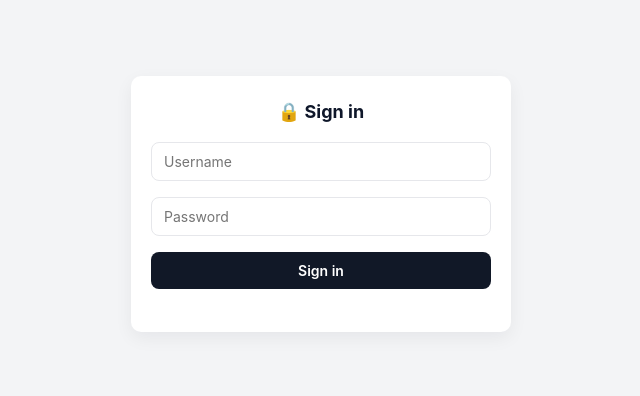
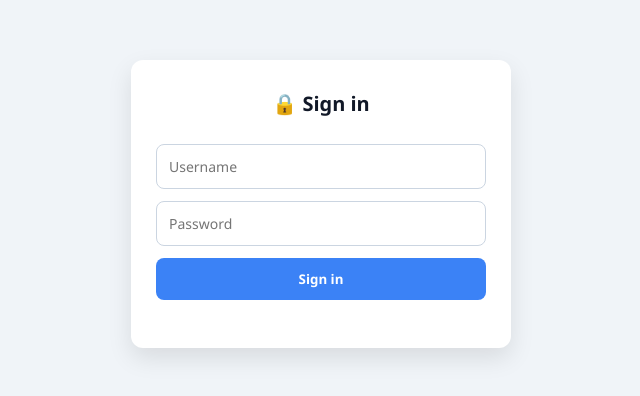
Before and after one commit to deepanshulodhi79-sudo/yatedra.rajput, a website: page public/login.html in a window 1280 px wide. Shown: the part 196-592 px from the top of the page, without its empty margins (319-959 px from the left). Drawn offline with Linux system fonts and the light colour scheme.

Commit message:
Update style.css

```diff
--- a/public/style.css
+++ b/public/style.css
@@ -1,23 +1,91 @@
-* { margin:0; padding:0; box-sizing:border-box; font-family: Inter, system-ui, Arial, sans-serif; }
-body { height:100vh; display:flex; align-items:center; justify-content:center; background:#f3f4f6; color:#111827; padding:20px; }
-
-.form-box {
-  width:380px;
-  background:#fff;
-  border-radius:10px;
-  padding:25px 20px;
-  box-shadow:0 6px 18px rgba(15,23,42,0.06);
-  text-align:center;
+/* Reset */
+* {
+  margin: 0;
+  padding: 0;
+  box-sizing: border-box;
+  font-family: "Segoe UI", Tahoma, Geneva, Verdana, sans-serif;
 }
 
-.top-row { display:flex; align-items:center; justify-content:space-between; gap:8px; }
-.form-box h2 { font-size:18px; margin-bottom:12px; color:#0f172a; }
+/* Body - center content */
+body {
+  height: 100vh;
+  display: flex;
+  align-items: center;       /* Vertical center */
+  justify-content: center;   /* Horizontal center */
+  background: #f0f4f8;
+}
 
-input, textarea, button { width:100%; margin:8px 0; padding:10px 12px; border-radius:8px; border:1px solid #e6e7eb; font-size:14px; }
+/* Form container */
+.form-box {
+  width: 380px;
+  background: #fff;
+  border-radius: 12px;
+  padding: 30px 25px;
+  box-shadow: 0 10px 25px rgba(0,0,0,0.1);
+  text-align: center;
+  display: flex;
+  flex-direction: column;    /* Stack inputs vertically */
+  gap: 12px;                 /* Space between boxes */
+}
 
-textarea { resize:vertical; min-height:80px; }
-button { cursor:pointer; background:#111827; color:#fff; font-weight:600; border:none; }
-button:hover { background:#333; }
-button.ghost { background:transparent; border:1px solid #e6e7eb; color:#111827; padding:6px 10px; border-radius:8px; }
-button:disabled { opacity:0.6; cursor:not-allowed; }
-.muted { font-size:13px; margin-top:10px; color:#374151; }
+/* Headings */
+.form-box h2 {
+  font-size: 20px;
+  color: #111827;
+  margin-bottom: 15px;
+}
+
+/* Inputs and Textareas */
+input, textarea {
+  width: 100%;
+  padding: 12px;
+  border-radius: 8px;
+  border: 1px solid #cbd5e1;
+  font-size: 14px;
+  outline: none;
+  transition: 0.3s;
+}
+
+input:focus, textarea:focus {
+  border-color: #3b82f6;
+  box-shadow: 0 0 8px rgba(59,130,246,0.3);
+}
+
+/* Textareas resizing */
+textarea {
+  resize: vertical;
+  min-height: 80px;
+  max-height: 200px;
+}
+
+/* Buttons */
+button {
+  padding: 12px;
+  border-radius: 8px;
+  border: none;
+  background: #3b82f6;
+  color: #fff;
+  font-weight: 600;
+  cursor: pointer;
+  transition: 0.3s;
+}
+
+button:hover {
+  background: #2563eb;
+}
+
+/* Logout small button */
+button.ghost {
+  background: transparent;
+  border: 1px solid #cbd5e1;
+  color: #111827;
+  padding: 10px;
+}
+
+/* Status messages */
+#statusMessage, #loginStatus {
+  font-size: 13px;
+  color: #ef4444;
+  margin-top: 6px;
+  text-align: left;
+}
```
